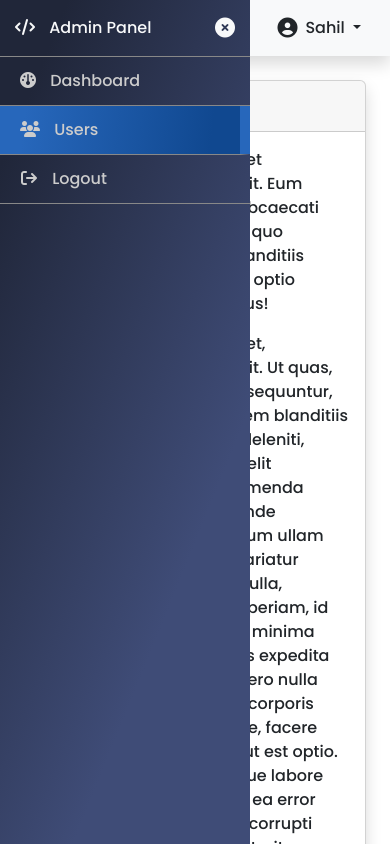
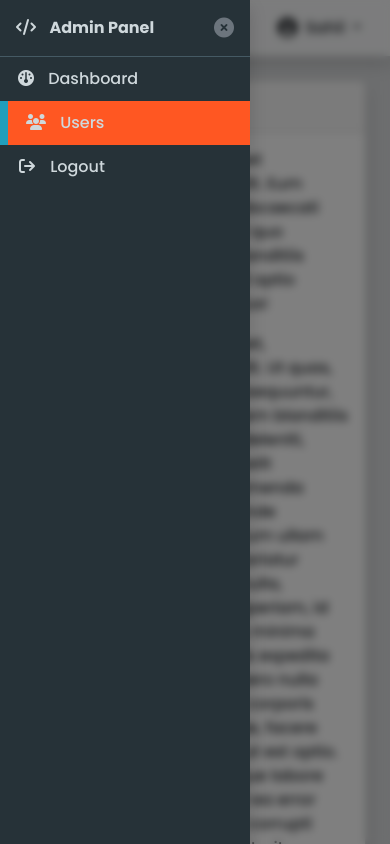
Before and after one commit to DCodeMania/admin-panel-bootstrap-5, a website: page index.html in a window 390 px wide. Both pictures are taken after a click on the button 44 px from the left and 28 px from the top of the page. Shown: the top 844 px of the page. Drawn offline with nearby package versions, Linux system fonts and the light colour scheme.

Commit message:
modified:   index.html modified:   public/css/main.css modified:   public/js/main.js modified:   public/scss/main.scss

```diff
--- a/index.html
+++ b/index.html
@@ -13,17 +13,18 @@
 
   <body>
     <div class="wrapper">
+      <div id="overlay"></div>
       <!-- sidebar start -->
-      <div class="sidebar">
+      <div class="sidebar shadow">
         <div class="admin_brand d-flex justify-content-between align-items-baseline">
           <div>
-            <a class="nav-link text-light" href="#">
+            <a class="nav-link fw-bold" href="#">
               <span class="icon"><i class="fas fa-code"></i></span>
               <span class="menu">Admin Panel</span>
             </a>
           </div>
           <div class="d-block d-md-none">
-            <a href="javascript:void(0)" id="close_sidebar"><i class="fas fa-times-circle fa-lg text-light"></i></a>
+            <a href="javascript:void(0)" id="close_sidebar"><i class="fas fa-times-circle fa-lg text-secondary"></i></a>
           </div>
         </div>
         <ul class="nav nav-pills flex-column">
@@ -55,7 +56,7 @@
       <!-- sidebar end -->
       <div class="content">
         <!-- top navbar start -->
-        <nav class="navbar navbar-expand-md navbar-light shadow bg-light">
+        <nav class="navbar navbar-expand-md navbar-light bg-light shadow">
           <div class="container-fluid px-3">
 
             <button class="navbar-toggler" type="button" id="show_sidebar_phone">
@@ -87,7 +88,7 @@
         </nav>
         <!-- top navbar end -->
         <!-- main content start -->
-        <main class="p-4">
+        <main class="p-4 bg-secondary bg-opacity-25 min-vh-100">
           <div class="row">
             <div class="col-lg-12">
               <div class="card shadow">
--- a/public/js/main.js
+++ b/public/js/main.js
@@ -1,6 +1,7 @@
 const showSidebarBtn = document.querySelector('#show_sidebar_phone');
 const showSidebarBtnPc = document.querySelector('#show_sidebar_pc');
 const closeSidebarBtn = document.querySelector('#close_sidebar');
+const overlay = document.querySelector('#overlay');
 
 showSidebarBtn.onclick = function () {
   const sidebar = document.querySelector('.wrapper');
@@ -12,6 +13,11 @@ closeSidebarBtn.onclick = function () {
   sidebar.classList.remove('show');
 }
 
+overlay.onclick = function () {
+  const sidebar = document.querySelector('.wrapper');
+  sidebar.classList.remove('show');
+}
+
 showSidebarBtnPc.onclick = function () {
   const sidebar = document.querySelector('.wrapper');
   sidebar.classList.toggle('show_pc');
--- a/public/scss/main.scss
+++ b/public/scss/main.scss
@@ -1,7 +1,23 @@
 @import url('https://fonts.googleapis.com/css2?family=Poppins:ital,wght@0,100;0,200;0,300;0,500;0,600;0,700;0,800;0,900;1,400&display=swap');
 
+html {
+	scroll-behavior: smooth;
+}
 body {
 	font-family: 'Poppins', sans-serif;
+}
+
+::-webkit-scrollbar {
+	width: 8px;
+}
+::-webkit-scrollbar-track {
+	background: #f1f1f1;
+}
+::-webkit-scrollbar-thumb {
+	background-color: #ff5722;
+}
+::-webkit-scrollbar-thumb:hover {
+	background: #219ebc;
 }
 
 .wrapper {
@@ -12,45 +28,32 @@ body {
 	min-height: 100vh;
 	.sidebar {
 		width: 250px;
-		background-image: linear-gradient(
-			112.1deg,
-			rgba(32, 38, 57, 1) 11.4%,
-			rgba(63, 76, 119, 1) 70.2%
-		);
 		transition: width 0.3s ease;
 		white-space: nowrap;
 		overflow-x: hidden;
+		background-color: #263238;
 		z-index: 1052;
 		.admin_brand {
-			padding: 16px 15px 16px 15px;
-			border-bottom: 1px solid #888;
+			padding: 16px;
+			color: #cfd8dc;
+			border-bottom: 1px solid #455a64;
 		}
 		.icon {
 			padding-right: 10px;
 		}
 		.nav-item {
-			padding: 4px;
-			border-bottom: 1px solid #888;
-
 			.nav-link {
-				color: #ccc !important;
+				border-radius: 0 !important;
+				color: #cfd8dc;
+				padding: 10px 18px;
 			}
-			&:hover {
-				background-image: radial-gradient(
-					circle 610px at 5.2% 51.6%,
-					rgba(5, 8, 114, 1) 0%,
-					rgba(7, 3, 53, 1) 97.5%
-				);
-				border-right: 10px solid transparent;
+			&:hover .nav-link {
+				color: #ff5722;
 			}
-			&.active {
-				color: #eee !important;
-				background-image: linear-gradient(
-					96.5deg,
-					rgba(39, 103, 187, 1) 10.4%,
-					rgba(16, 72, 144, 1) 87.7%
-				);
-				border-right: 10px solid transparent;
+			&.active .nav-link {
+				background-color: #ff5722;
+				color: #cfd8dc;
+				border-left: 8px solid #219ebc;
 			}
 		}
 	}
@@ -74,6 +77,15 @@ body {
 
 @media (max-width: 768px) {
 	.wrapper {
+		#overlay {
+			display: none;
+			position: absolute;
+			width: 100%;
+			height: 100vh;
+			backdrop-filter: blur(4px);
+			background-color: rgba($color: #000000, $alpha: 0.5);
+			z-index: 1;
+		}
 		.sidebar {
 			width: 0;
 			position: absolute;
@@ -87,6 +99,9 @@ body {
 			.sidebar {
 				width: 250px;
 			}
+			#overlay {
+				display: block;
+			}
 		}
 	}
 }
```
Also changed, not shown: public/css/main.css.
